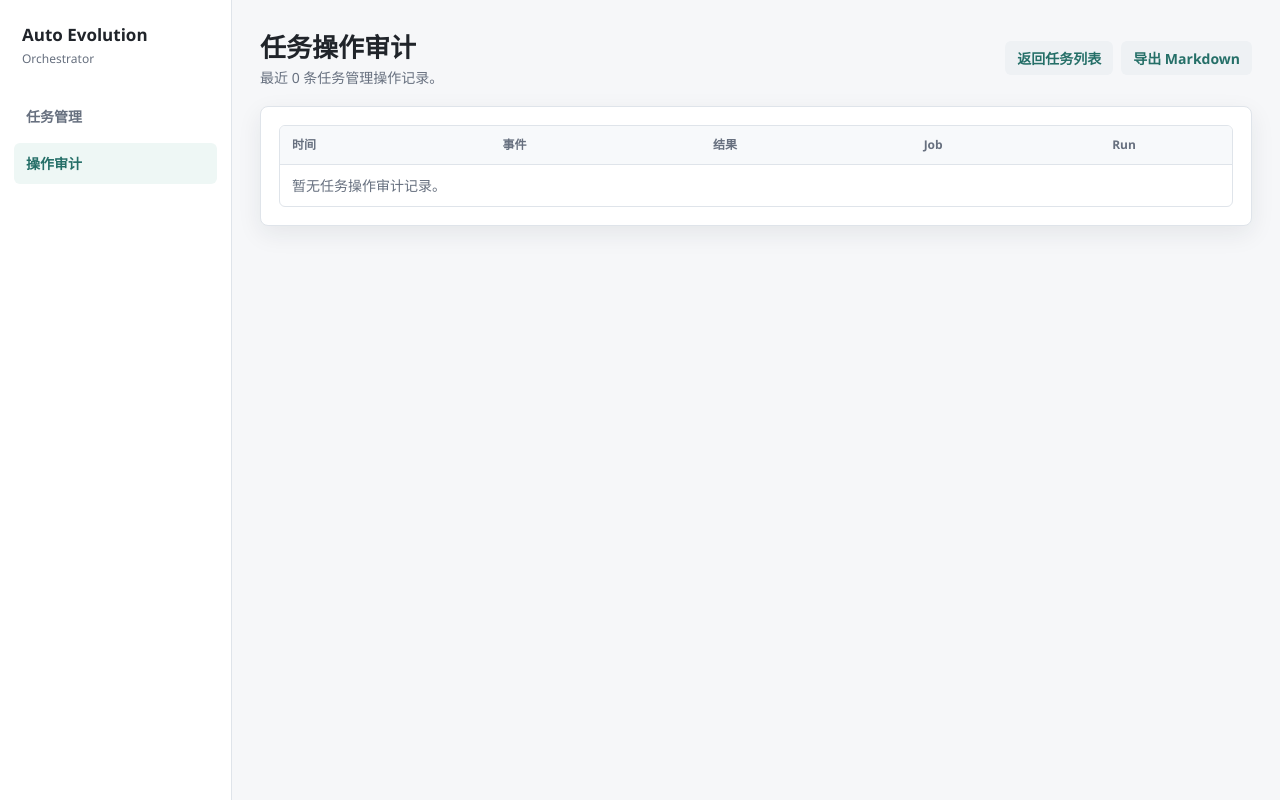
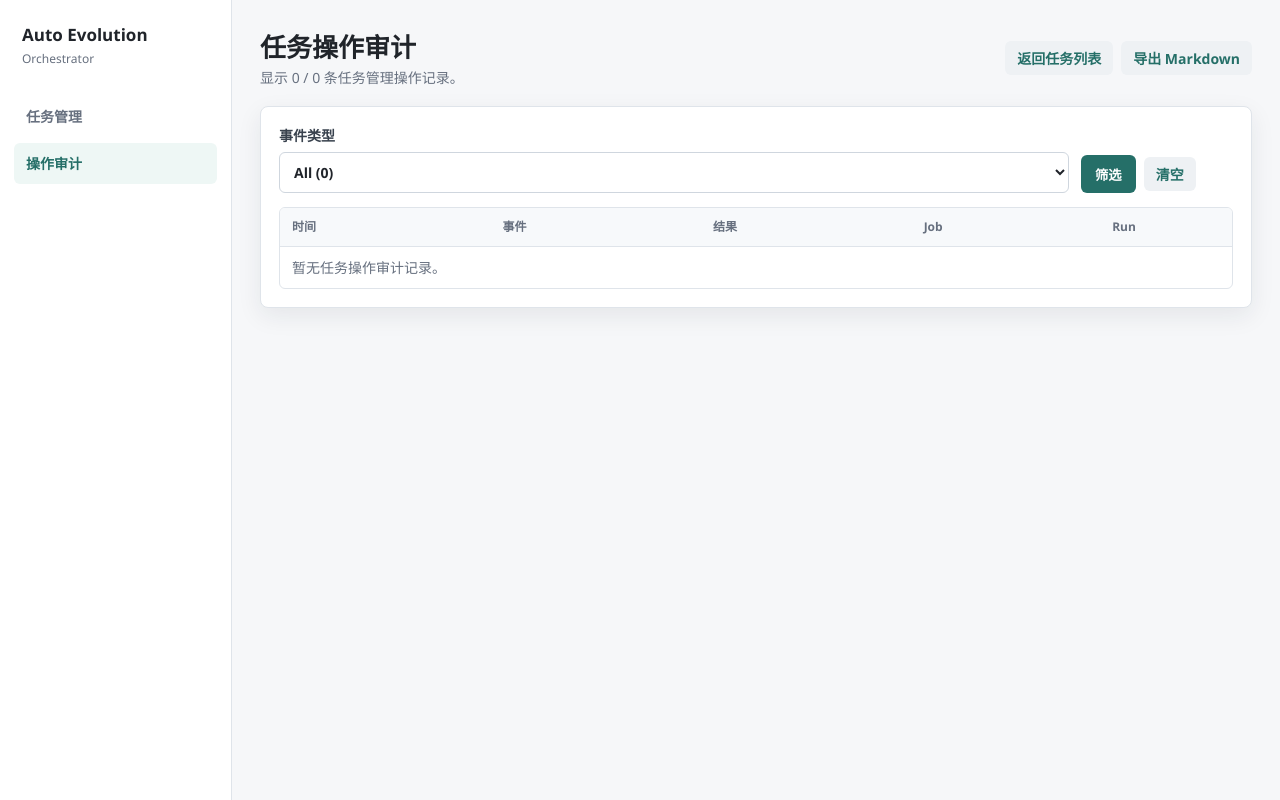
Before and after one commit to onlycaizhongwen/evoloop, a FastAPI app: page /tasks/audit in a window 1280 px wide. Run offline with FastAPI, Linux system fonts and the light colour scheme.

Commit message:
Let task audit views focus by event type
Add an event-type filter to the task operation audit page so operators can inspect stop, rerun, and delete histories without scanning unrelated records.

Constraint: Filter only the already loaded recent JSONL records and keep audit storage read-only.
Rejected: Add persistent query indexes | The audit log remains small enough for the current recent-record view.
Confidence: high
Scope-risk: narrow
Directive: Keep future audit filters explicit and read-only; do not mutate or prune audit history from the view layer.
Tested: python -m pytest -q tests/test_web_ui.py -k "task_manager or audit"; python -m pytest -q tests/test_web_ui.py; python -m pytest -q; git diff --check
Not-tested: Browser screenshot of the filtered audit page.

```diff
--- a/orchestrator/interfaces/web/main.py
+++ b/orchestrator/interfaces/web/main.py
@@ -377,14 +377,20 @@ def task_manager_audit_markdown():
 
 
 @app.get("/tasks/audit", response_class=HTMLResponse)
-def task_manager_audit_page(request: Request):
+def task_manager_audit_page(request: Request, event_type: str = "all"):
     records = WebJobAuditLog(WEB_JOB_AUDIT_PATH).list_recent(limit=50)
+    event_types = _task_manager_audit_event_types(records)
+    active_event_type = event_type if event_type == "all" or event_type in event_types else "all"
+    filtered_records = _filter_task_manager_audit_records(records, active_event_type)
     return TEMPLATES.TemplateResponse(
         request,
         "task_audit.html",
         {
-            "records": [_build_task_manager_audit_view_record(record) for record in records],
+            "records": [_build_task_manager_audit_view_record(record) for record in filtered_records],
             "total": len(records),
+            "filtered_total": len(filtered_records),
+            "event_types": event_types,
+            "active_event_type": active_event_type,
         },
     )
 
@@ -2125,6 +2131,16 @@ def _build_task_manager_audit_markdown(records: list[dict[str, Any]]) -> str:
     return "\n".join(lines)
 
 
+def _task_manager_audit_event_types(records: list[dict[str, Any]]) -> list[str]:
+    return sorted({str(record.get("event_type") or "") for record in records if record.get("event_type")})
+
+
+def _filter_task_manager_audit_records(records: list[dict[str, Any]], event_type: str) -> list[dict[str, Any]]:
+    if event_type == "all":
+        return records
+    return [record for record in records if str(record.get("event_type") or "") == event_type]
+
+
 def _build_task_manager_audit_view_record(record: dict[str, Any]) -> dict[str, str]:
     selected = list(record.get("selected_job_ids") or [])
     processed = list(record.get("processed_job_ids") or [])
--- a/orchestrator/interfaces/web/templates/task_audit.html
+++ b/orchestrator/interfaces/web/templates/task_audit.html
@@ -4,7 +4,7 @@
   <meta charset="utf-8">
   <meta name="viewport" content="width=device-width, initial-scale=1">
   <title>任务操作审计</title>
-  <link rel="stylesheet" href="/static/styles.css?v=task-audit-20260608">
+  <link rel="stylesheet" href="/static/styles.css?v=task-audit-20260608-filter">
 </head>
 <body>
   <main class="app-layout">
@@ -23,7 +23,7 @@
       <header class="workspace-header">
         <div>
           <h1>任务操作审计</h1>
-          <p>最近 {{ total }} 条任务管理操作记录。</p>
+          <p>显示 {{ filtered_total }} / {{ total }} 条任务管理操作记录。</p>
         </div>
         <div class="toolbar-actions">
           <a class="button secondary" href="/tasks">返回任务列表</a>
@@ -32,6 +32,21 @@
       </header>
 
       <section class="panel">
+        <form class="task-toolbar" method="get" action="/tasks/audit">
+          <label>事件类型
+            <select name="event_type">
+              <option value="all" {% if active_event_type == "all" %}selected{% endif %}>All ({{ total }})</option>
+              {% for event_type in event_types %}
+              <option value="{{ event_type }}" {% if active_event_type == event_type %}selected{% endif %}>{{ event_type }}</option>
+              {% endfor %}
+            </select>
+          </label>
+          <div class="toolbar-actions">
+            <button type="submit">筛选</button>
+            <a class="button secondary" href="/tasks/audit">清空</a>
+          </div>
+        </form>
+
         <div class="task-table-wrap">
           <table class="task-table">
             <thead>
```
Also changed, not shown: docs/codex/v1/status.md (+7 -0 lines), docs/codex/v1/trace/web-ui-task-manager-operational-audit-trace.md (+6 -0 lines), tests/test_web_ui.py (+11 -0 lines).
